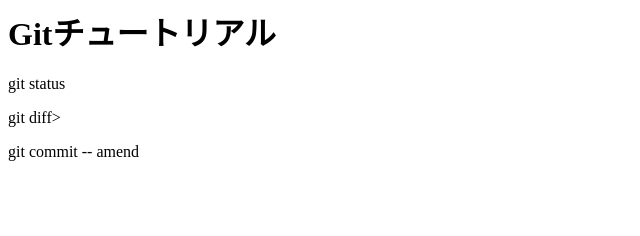
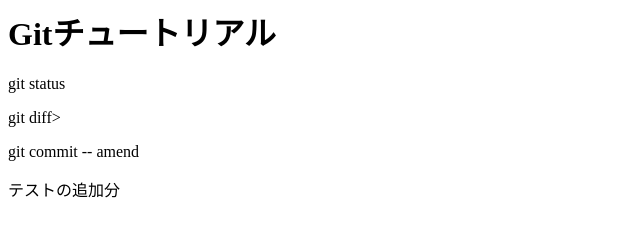
Before and after one commit to yoshi44-cord/git_tutorial_bak, a plain HTML site: page index.html in a window 1280 px wide. Shown: the whole page, without its empty margins (0-640 px from the left). Drawn offline with Linux system fonts and the light colour scheme.

Commit message:
testを追加

```diff
--- a/index.html
+++ b/index.html
@@ -4,3 +4,5 @@
   <p>git diff</</p>>
 
 <p>git commit -- amend<p>
+
+<p>テストの追加分<p>
```
